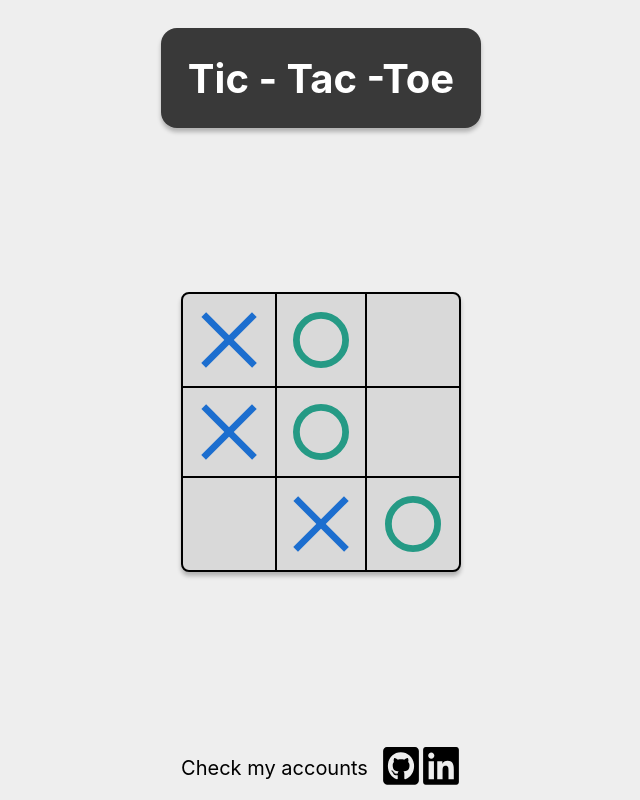
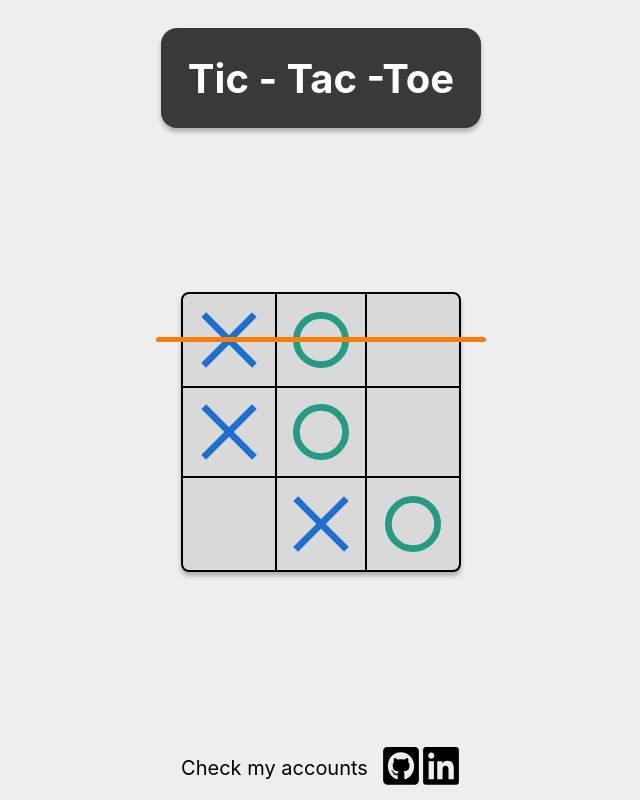
Before and after one commit to WeronikaCzepiela/tic---tac--toe, a React (Create React App) app: page / in a window 1280 px wide. Shown: the whole page, without its empty margins (319-959 px from the left). Built offline with nearby package versions, Linux system fonts and the light colour scheme.

Commit message:
add function that return id of winning combination

```diff
--- a/src/components/Middle/Middle.helpers.ts
+++ b/src/components/Middle/Middle.helpers.ts
@@ -2,7 +2,8 @@ import { GameItemType } from '../GameItem/GameItem.types'
 import { WINNING_POINT_COMBINATIONS } from './Middle.const'
 
 export type GameBoardTypes = Array<{ id: number; type: GameItemType }>
-type setBoardTypes = (gameBoard: GameBoardTypes) => void
+export type IdOfWinningCombination = 1 | 2 | 3 | 4 | 5 | 6 | 7 | 8 | 9
+type SetBoardTypes = (gameBoard: GameBoardTypes) => void
 
 export const humanMove = (gameBoard: GameBoardTypes, id: number) => {
   return gameBoard.map((item, idx) => {
@@ -58,15 +59,28 @@ export const getCircleSquaresIdInBoard = (gameBoard: GameBoardTypes) => {
     })
 }
 
-export const checkIfPlayerWonTheGame = (crossIdArray: Array<number>) => {
+export const checkIfPlayerWonTheGame = (idsArray: Array<number>) => {
   let hasAllElements: boolean = false
-  if (crossIdArray.length < 3) return false
+  if (idsArray.length < 3) return false
 
   WINNING_POINT_COMBINATIONS.map((item) => item.combination).forEach((array) => {
-    if (!hasAllElements) hasAllElements = array.every((elem) => crossIdArray.includes(elem))
+    if (!hasAllElements) hasAllElements = array.every((elem) => idsArray.includes(elem))
   })
 
   return hasAllElements
 }
 
+export const getIdOfWinningCombination = (idsArray: Array<number>) => {
+  let hasAllElements: boolean = false
+  let id: number = 0
+
+  WINNING_POINT_COMBINATIONS.map((item, idx) => {
+    if (!hasAllElements) {
+      hasAllElements = item.combination.every((elem) => idsArray.includes(elem))
+      id = idx
+    }
+  })
+  return id
+}
+
 export const getStyleOfLine = (id: number) => WINNING_POINT_COMBINATIONS[id]
--- a/src/components/Middle/Middle.tsx
+++ b/src/components/Middle/Middle.tsx
@@ -8,9 +8,11 @@ import {
   emptySquaresOnTheBoard,
   getCircleSquaresIdInBoard,
   getCrossSquaresIdInBoard,
+  getIdOfWinningCombination,
   getSquareIdToMark,
   getStyleOfLine,
   humanMove,
+  IdOfWinningCombination,
 } from './Middle.helpers'
 import { ANIMATION_TIME, gameBoardMock } from './Middle.const'
 
@@ -18,12 +20,15 @@ let isGameBlocked = false
 
 export const Middle = () => {
   const [gameBoard, setGameBoard] = useState(gameBoardMock)
-
+  let winningIdCombination = 0
   const onItemClick = (fieldId: number) => {
     if (isGameBlocked) return
     isGameBlocked = true
     const boardAfterHumanMove = humanMove(gameBoard, fieldId)
     if (checkIfPlayerWonTheGame(getCrossSquaresIdInBoard(boardAfterHumanMove))) {
+      winningIdCombination = getIdOfWinningCombination(
+        getCrossSquaresIdInBoard(boardAfterHumanMove),
+      )
       setTimeout(() => {
         setGameBoard(createNewGameBoard())
         isGameBlocked = false
@@ -45,6 +50,10 @@ export const Middle = () => {
         setGameBoard(boardAfterComputerMove)
 
         if (checkIfPlayerWonTheGame(getCircleSquaresIdInBoard(boardAfterComputerMove))) {
+          winningIdCombination = getIdOfWinningCombination(
+            getCircleSquaresIdInBoard(boardAfterComputerMove),
+          )
+
           setTimeout(() => setGameBoard(createNewGameBoard()), ANIMATION_TIME)
         }
         isGameBlocked = false
@@ -54,7 +63,6 @@ export const Middle = () => {
     if (!emptySquaresOnTheBoard(boardAfterComputerMove).length) {
       setTimeout(() => {
         setGameBoard(createNewGameBoard())
-        console.log(emptySquaresOnTheBoard(boardAfterComputerMove).length)
         isGameBlocked = false
       }, ANIMATION_TIME)
     }
@@ -69,10 +77,13 @@ export const Middle = () => {
           <GameItem type={type} id={id} key={idx} onClick={onItemClick} />
         ))}
       </div>
-      {/*<div*/}
-      {/*  className={'line'}*/}
-      {/*  style={{ transform: getStyleOfLine(3).transform, width: getStyleOfLine(3).width }}*/}
-      {/*/>*/}
+      <div
+        className={'line'}
+        style={{
+          transform: getStyleOfLine(winningIdCombination).transform,
+          width: getStyleOfLine(winningIdCombination).width,
+        }}
+      />
     </MiddleStyled>
   )
 }
```
